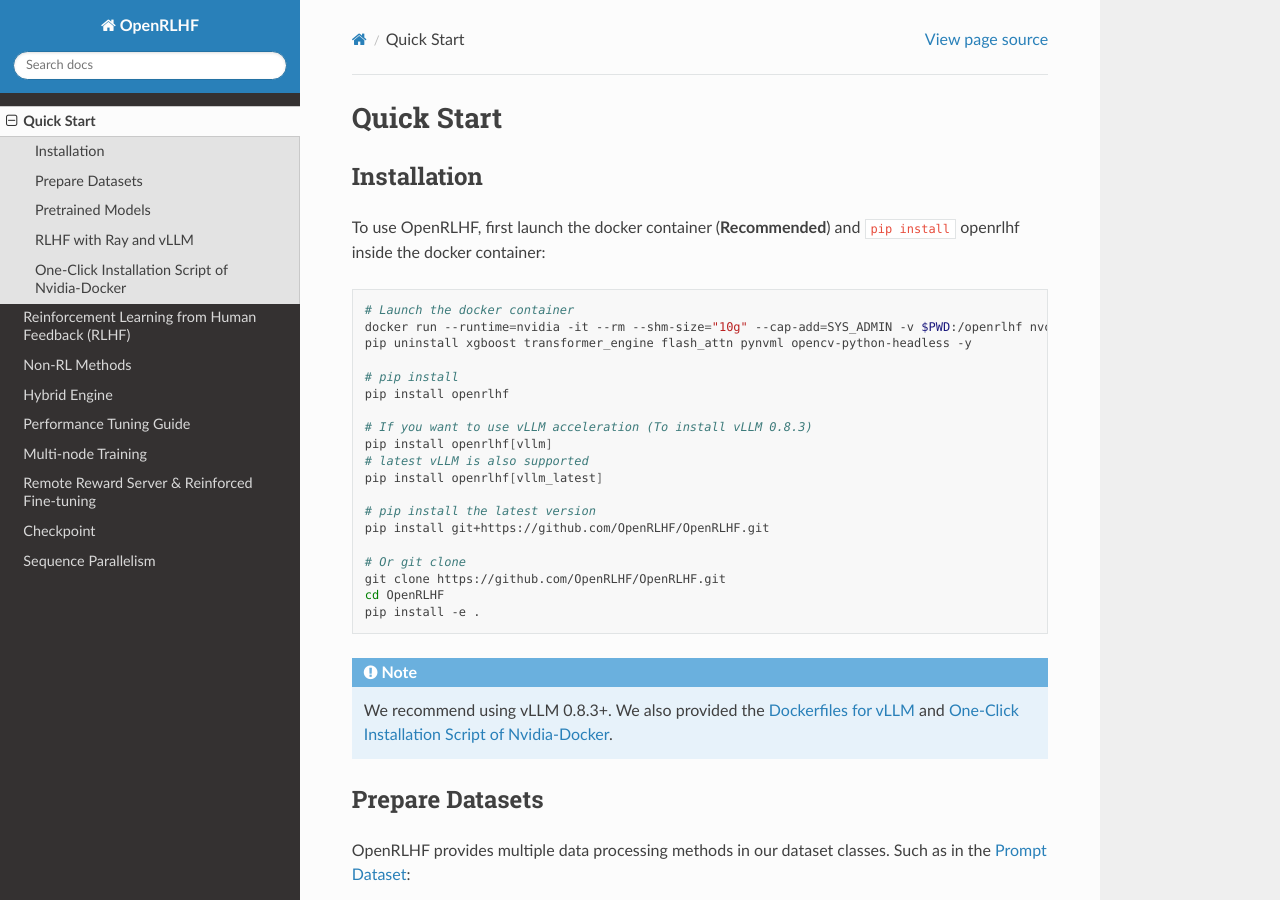
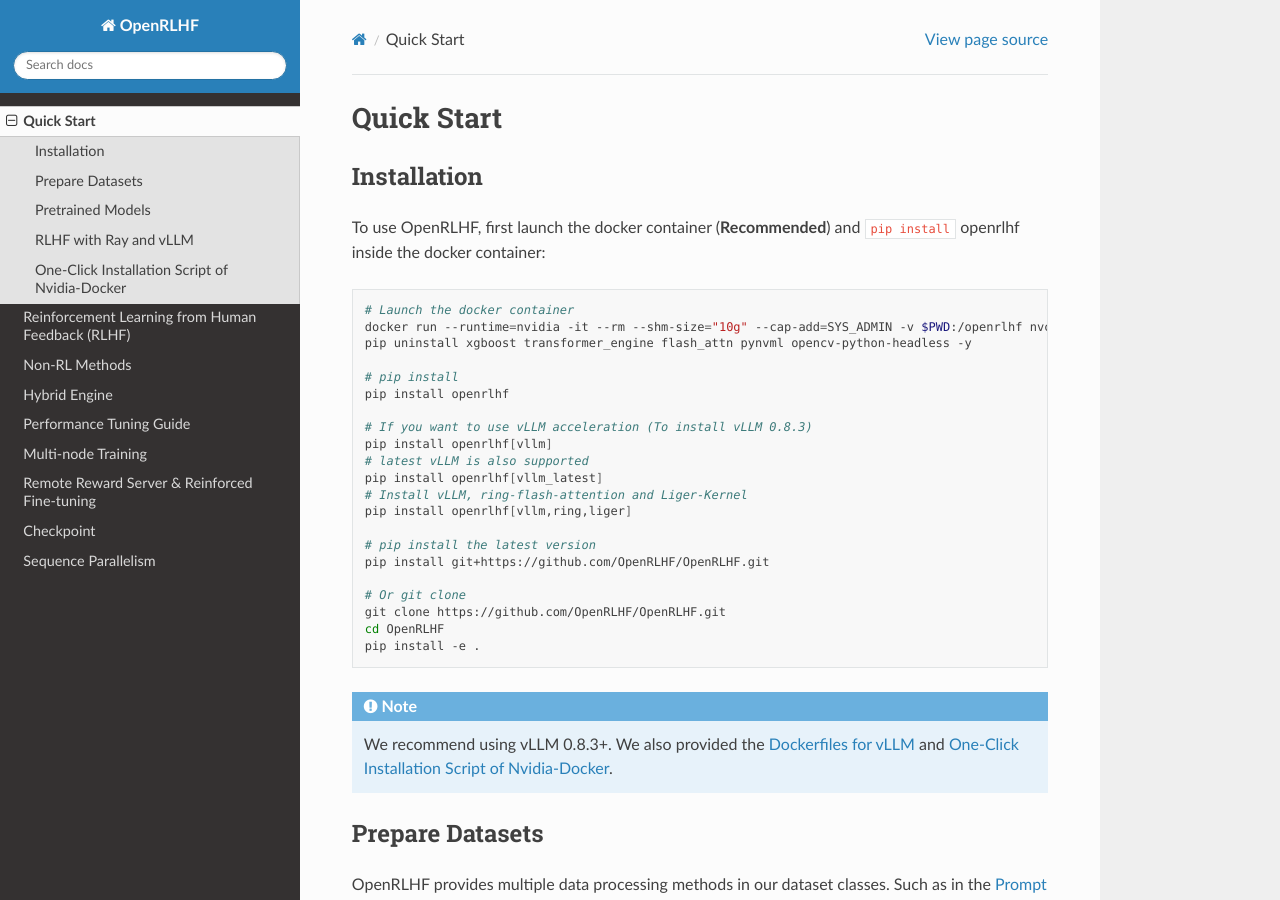
Before and after one commit to OpenRLHF/OpenRLHF-Docs, a Sphinx documentation site: the page built from docs/source/quick_start.rst, in a window 1280 px wide and 900 px high. Built offline with Sphinx 7.4.7 and the Read the Docs theme 3.1.0, drawn with Linux system fonts in a browser that asks for light colours.

Commit message:
Update quick_start.rst (#9)

```diff
--- a/docs/source/quick_start.rst
+++ b/docs/source/quick_start.rst
@@ -21,6 +21,8 @@ To use OpenRLHF, first launch the docker container (**Recommended**) and ``pip i
    pip install openrlhf[vllm]
    # latest vLLM is also supported
    pip install openrlhf[vllm_latest]
+   # Install vLLM, ring-flash-attention and Liger-Kernel
+   pip install openrlhf[vllm,ring,liger]
 
    # pip install the latest version
    pip install git+https://github.com/OpenRLHF/OpenRLHF.git
```
